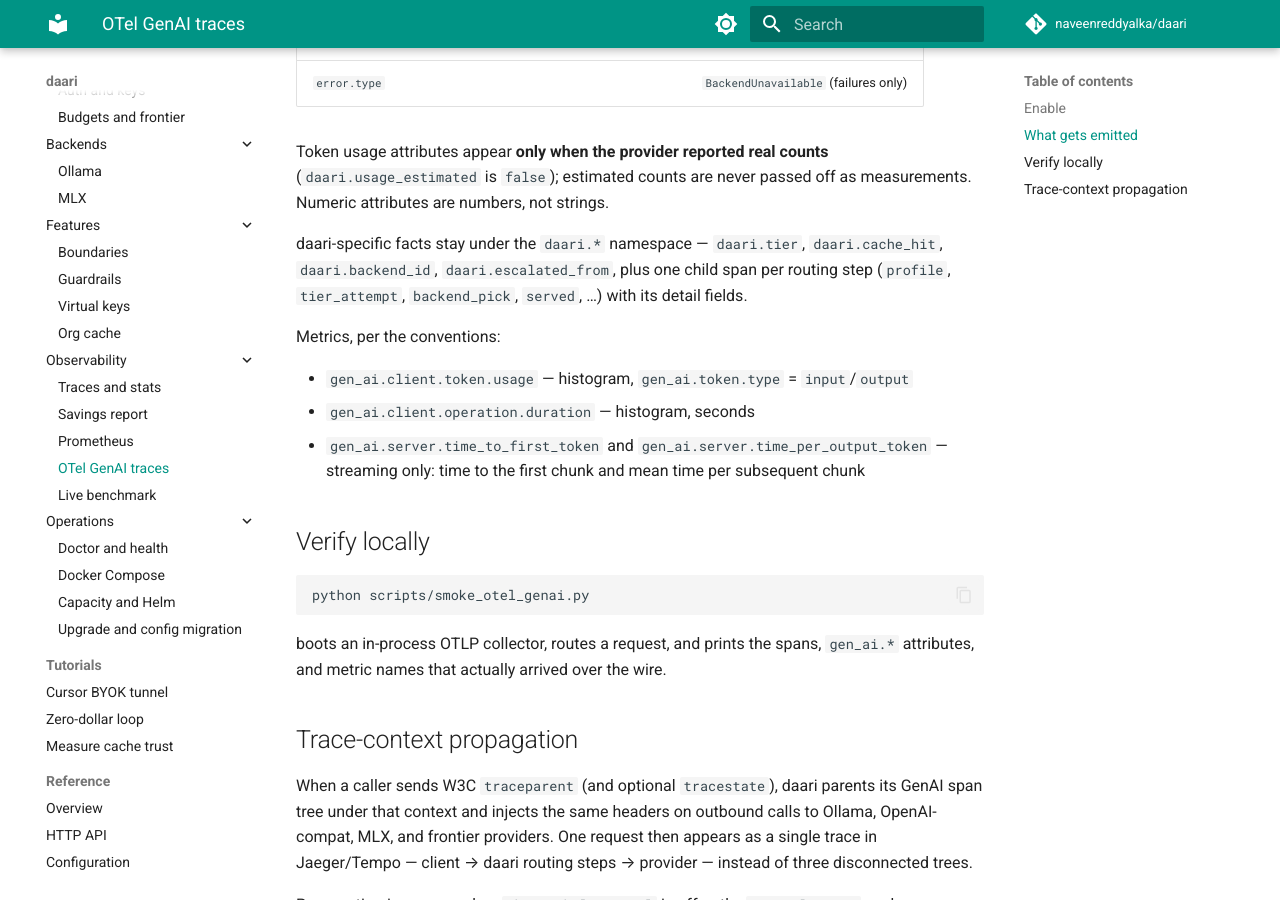
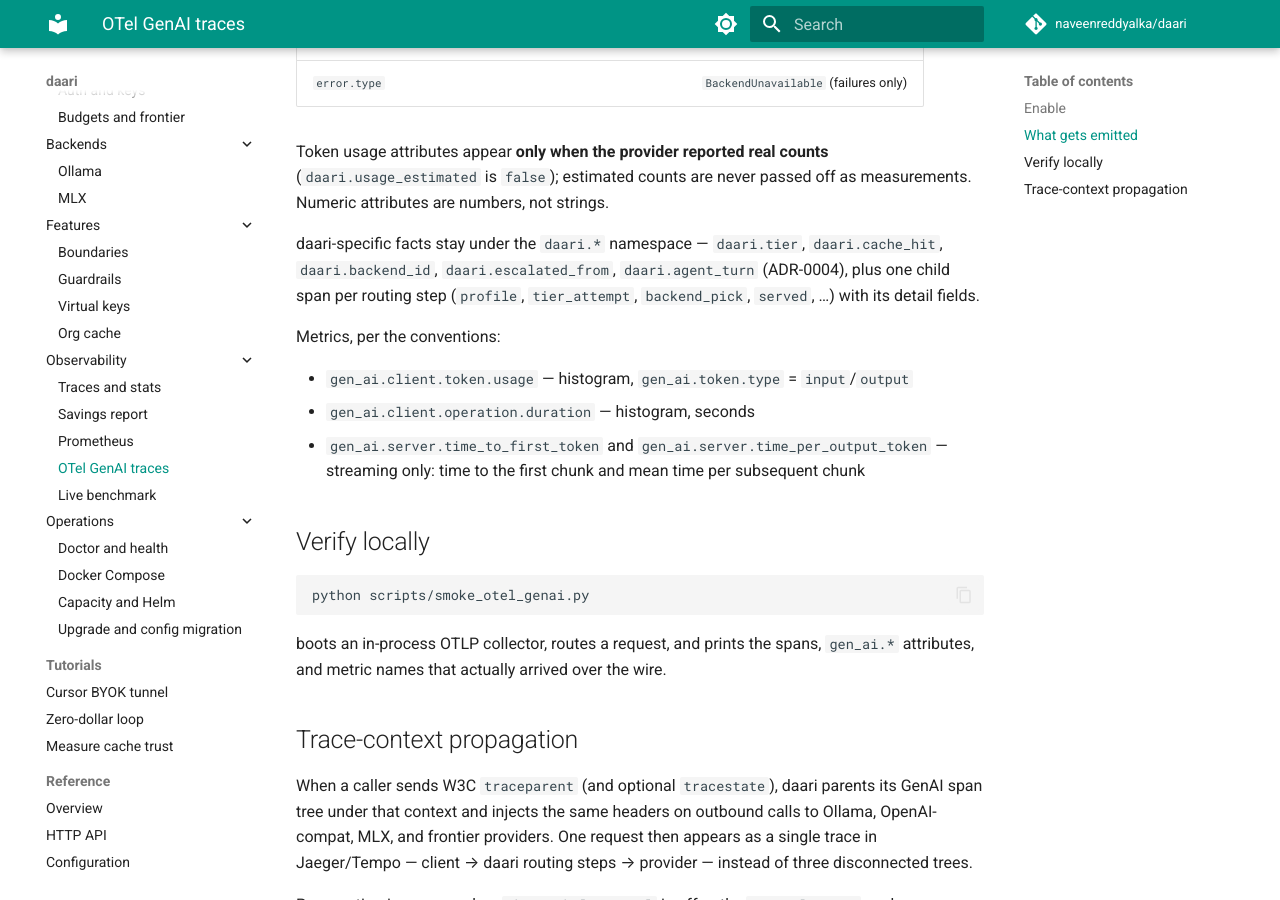
Before and after one commit to naveenreddyalka/daari, an MkDocs documentation site: the page built from docs/developer/guides/observability/otel-genai.md, in a window 1280 px wide and 900 px high, scrolled down 1106 px. Built offline with MkDocs 1.6.1 and Material for MkDocs 9.7.7, drawn with Linux system fonts in a browser that asks for light colours; comment, search, counter and statistics services are not loaded.

Commit message:
feat(otel): stamp daari.agent_turn on GenAI root spans
Export ADR-0004 agent_turn as a boolean root-span attribute so local APM can filter agent vs plain chat (#630).

Co-authored-by: Cursor <cursoragent@cursor.com>

```diff
--- a/docs/developer/guides/observability/otel-genai.md
+++ b/docs/developer/guides/observability/otel-genai.md
@@ -49,9 +49,10 @@ Token usage attributes appear **only when the provider reported real counts**
 as measurements. Numeric attributes are numbers, not strings.
 
 daari-specific facts stay under the `daari.*` namespace — `daari.tier`,
-`daari.cache_hit`, `daari.backend_id`, `daari.escalated_from`, plus one child
-span per routing step (`profile`, `tier_attempt`, `backend_pick`, `served`,
-…) with its detail fields.
+`daari.cache_hit`, `daari.backend_id`, `daari.escalated_from`,
+`daari.agent_turn` (ADR-0004), plus one child span per routing step
+(`profile`, `tier_attempt`, `backend_pick`, `served`, …) with its detail
+fields.
 
 Metrics, per the conventions:
 
```
Also changed, not shown: docs/TRACKING.md (+9 -0 lines), 2 other files.
